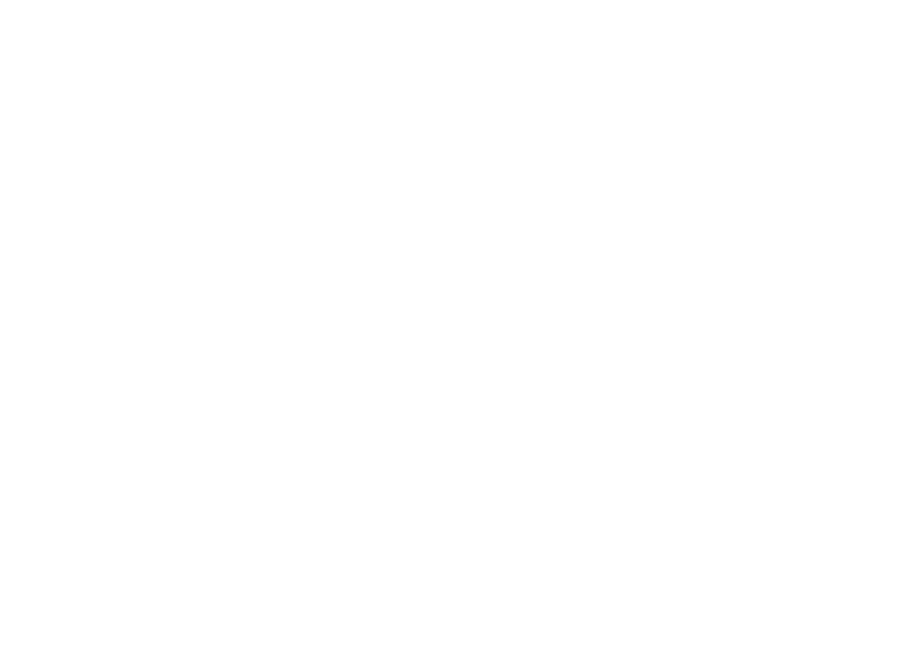
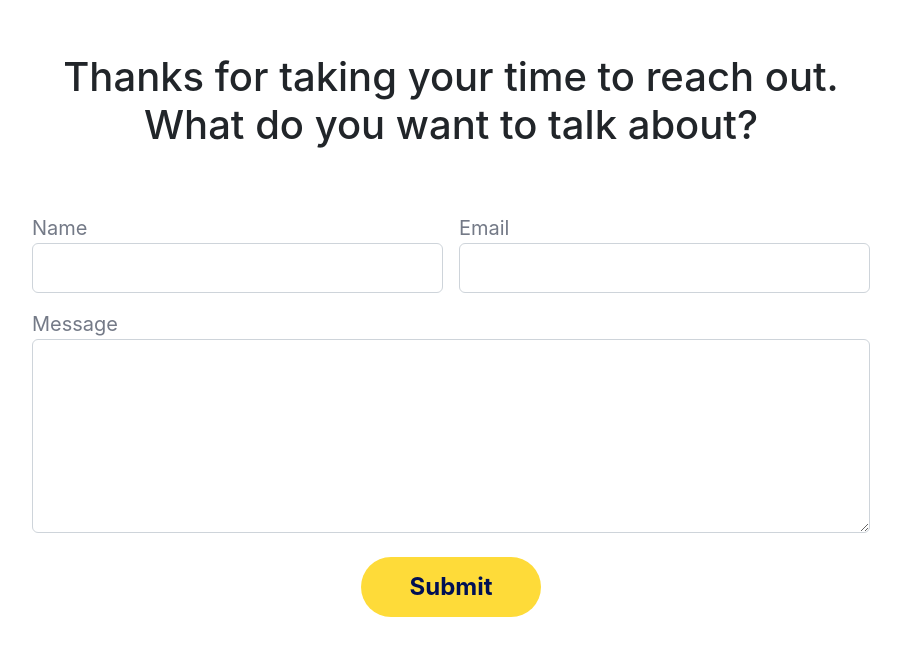
Before and after one commit to jclumingkit/portfolio, a React (Create React App) app: page / in a window 1280 px wide. Shown: the part 2607-3262 px from the top of the page, without its empty margins (189-1090 px from the left). Before the commit the page ends 2550 px from the top, so only its background shows below. Built offline with nearby package versions, Linux system fonts and the light colour scheme.

Commit message:
added ContactForm component

```diff
--- /dev/null
+++ b/src/components/ContactForm/ContactForm.js
@@ -0,0 +1,70 @@
+import './styles.css';
+
+import { Container, Row, Col, Form, Button } from 'react-bootstrap';
+
+
+export default function ContactForm({refProps}) {
+    return(
+        <Container
+            className="p-3 p-md-5 section"
+            ref={(ref) => refProps.current[2] = ref }
+        >
+            <Row
+                className="
+                    justify-content-center
+                    bg-white
+                    rounded-2"
+            >
+                <Col xl={10}>
+                    <h1 className="text-center mb-5">
+                        Thanks for taking your time to reach out.
+                        What do you want to talk about?
+                    </h1>
+                    <Form className="p-2">
+                        <Row>
+                            <Col md={6}
+                                className="p-2"
+                            >
+                                <Form.Label>Name</Form.Label>
+                                <Form.Control type="text" />
+                            </Col>
+                            <Col md={6}
+                                className="p-2"
+                            >
+                                <Form.Label>Email</Form.Label>
+                                <Form.Control type="email" />
+                            </Col>
+                        </Row>
+                        <Row>
+                            <Col
+                                className="p-2"
+                            >
+                                <Form.Label>Message</Form.Label>
+                                <Form.Control as="textarea" rows={8} />
+                            </Col>
+                        </Row>
+                        <Row>
+                            <Col
+                                className="
+                                    d-flex
+                                    justify-content-center
+                                    align-items-center
+                                    p-2"
+                            >
+                                <Button
+                                    variant="primary"
+                                    type="submit"
+                                    className="
+                                        btn-contact
+                                        mt-2"
+                                >
+                                    Submit
+                                </Button>
+                            </Col>
+                        </Row>
+                    </Form>
+                </Col>
+            </Row>
+        </Container>
+    )
+}
--- /dev/null
+++ b/src/components/ContactForm/styles.css
@@ -0,0 +1,18 @@
+input {
+    height: 50px;
+}
+label {
+    font-size: 20px;
+    color: rgba(41, 51, 71, 0.65);
+}
+
+.btn-contact {
+    width: 180px;
+    height: 60px;
+    color: #001054;
+    font-size: 24px;
+    font-weight: 700;
+    border-radius: 30px;
+    border: 0;
+    background-color: #FEDB39;
+}
--- a/src/pages/LandingPage.js
+++ b/src/pages/LandingPage.js
@@ -5,6 +5,7 @@
 import Hero from '../components/Hero/Hero';
 import Projects from '../components/Projects/Projects';
 import TechStack from '../components/TechStack/TechStack';
+import ContactForm from '../components/ContactForm/ContactForm';
 
 // Utils
 import BackToTopButton from '../components/Utils/BackToTopButton/BackToTopButton';
@@ -18,7 +19,7 @@
             <Hero refProps={sectionRef} />
             <Projects refProps={sectionRef} />
             <TechStack refProps={sectionRef} />
-
+            <ContactForm refProps={sectionRef} />
 
             <BackToTopButton />
             <ScrollYProgress />
```
